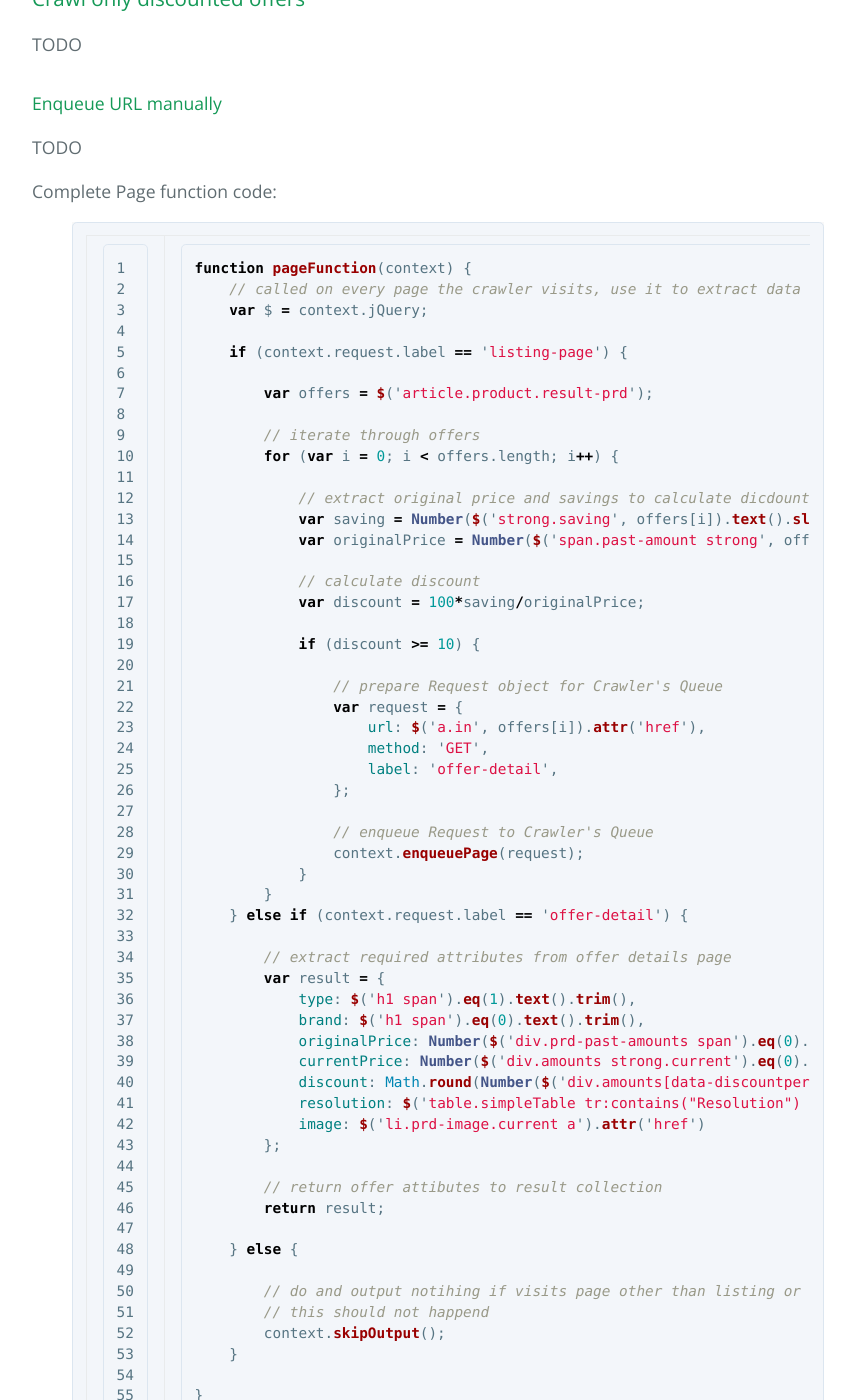
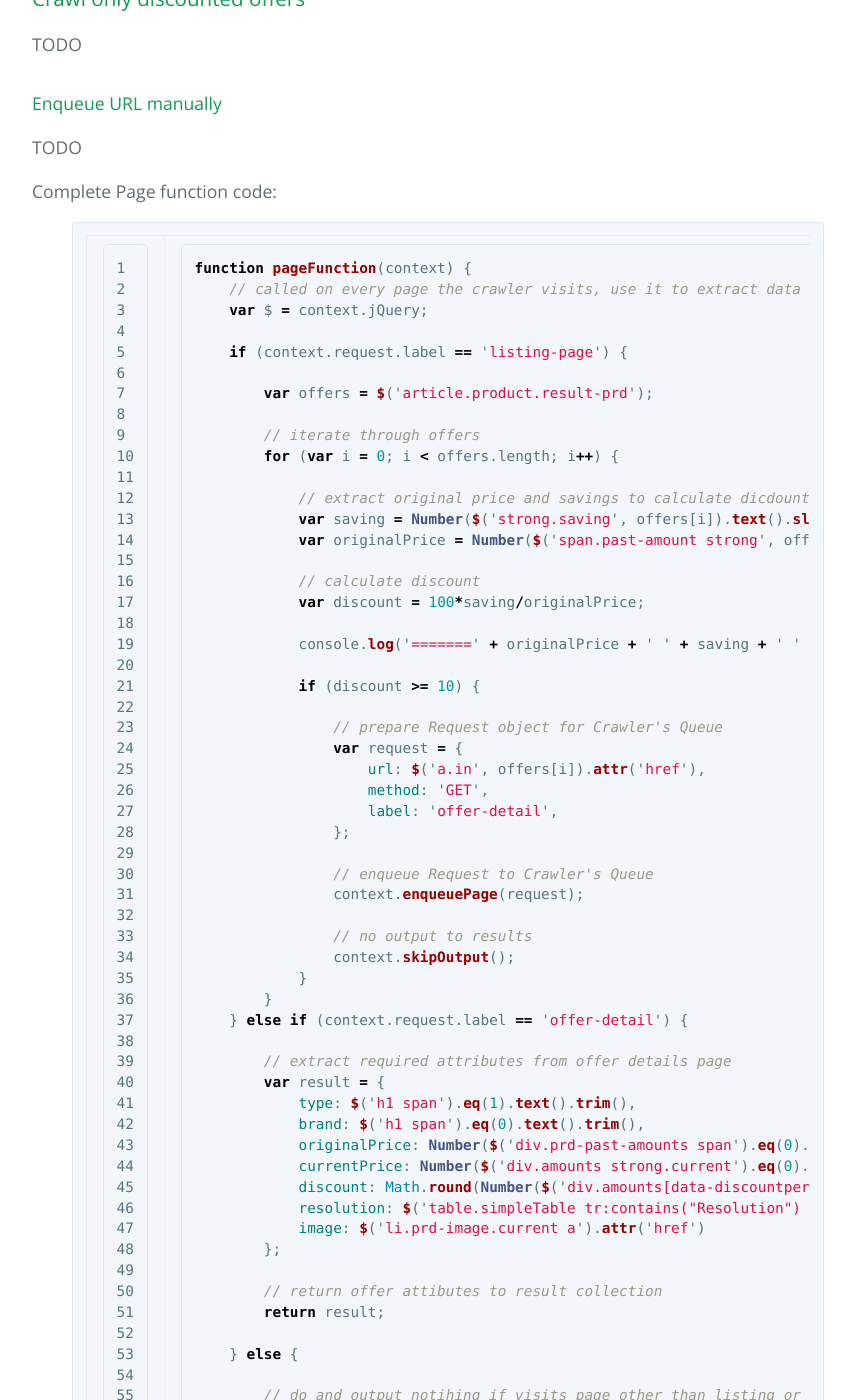
Before and after one commit to kachna/APIFier-Meteor, a Jekyll site: the page built from docs/_posts/2017-01-14-easy-crawler-using-APIFier.md, in a window 1280 px wide and 1400 px high, scrolled down 15851 px. Shown: the whole window, without its empty margins (192-1047 px from the left). Built offline with Jekyll 4.4.1, drawn with Linux system fonts in a browser that asks for light colours; the repository's description, which GitHub fills in, is left out.

Commit message:
update of complete pageFunction to first post

```diff
--- a/docs/_posts/2017-01-14-easy-crawler-using-APIFier.md
+++ b/docs/_posts/2017-01-14-easy-crawler-using-APIFier.md
@@ -472,6 +472,8 @@ function pageFunction(context) {
             // calculate discount
             var discount = 100*saving/originalPrice;
 
+            console.log('=======' + originalPrice + ' ' + saving + ' ' + discount);
+
             if (discount >= 10) {
 
                 // prepare Request object for Crawler's Queue
@@ -483,6 +485,9 @@ function pageFunction(context) {
 
                 // enqueue Request to Crawler's Queue
                 context.enqueuePage(request);
+
+                // no output to results
+                context.skipOutput();
             }
         }
     } else if (context.request.label == 'offer-detail') {
```
